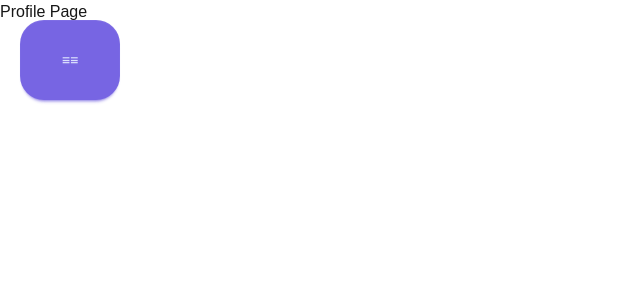
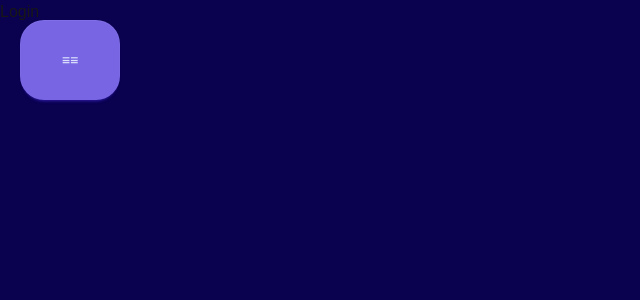
Before and after one commit to Bubblie01/Shellhacks-Project, a Next.js app in the folder frontend/shellhacks-frontend/: page /profile in a window 1280 px wide. Shown: the top 300 px of the page, without its empty margins (0-640 px from the left). Built offline with nearby package versions, Linux system fonts and the light colour scheme.

Commit message:
Profile Auth0 working along with Profile name

```diff
--- /dev/null
+++ b/frontend/shellhacks-frontend/src/app/Componets/ProfileInfo.tsx
@@ -0,0 +1,31 @@
+"use client";
+
+import React from "react";
+import { useAuth0 } from "@auth0/auth0-react";
+
+export default function ProfileInfo() {
+  const { user, isAuthenticated, isLoading, loginWithRedirect, error } = useAuth0();
+
+  if (isLoading) return <div>Loading...</div>;
+  if (error) return <div>Error: {error.message}</div>;
+
+  if (!isAuthenticated) {
+    return (
+      <button onClick={() => loginWithRedirect({ appState: { returnTo: "/home" } })}>
+        Login
+      </button>
+    );
+  }
+
+  // user is guaranteed now
+  return (
+    <div className="p-[5%] bg-[#7765E3] mx-[10%] mt-[10%]">
+        <p className="text-6xl text-center">Welcome {user!.name}!</p>
+        <div className="flex mt-5">
+            <img src={user!.picture} alt={user!.name ?? "User"} className="w-[250px]" />
+            <h2 className="text-2xl"> Name: {user!.name}</h2>
+            <p className="text-2xl"> Email: {user!.email}</p>
+        </div>
+    </div>
+  );
+}
--- a/frontend/shellhacks-frontend/src/app/display/page.tsx
+++ b/frontend/shellhacks-frontend/src/app/display/page.tsx
@@ -1,5 +1,5 @@
 import Navbar from '../Componets/navbar';
-
+import ProfileInfo from '../Componets/ProfileInfo';
 
 export default function Home() {
   return (
--- a/frontend/shellhacks-frontend/src/app/profile/page.tsx
+++ b/frontend/shellhacks-frontend/src/app/profile/page.tsx
@@ -1,12 +1,15 @@
 import Navbar from '../Componets/navbar';
+import ProfileInfo from '../Componets/ProfileInfo';
+import { useAuth0 } from "@auth0/auth0-react";
 
 export default function Home() {
 
   return (
-    <div className="">
+    <div className="bg-[#0A014F]">
         <Navbar />
-
-        <h1>Profile Page</h1>
+        <div className="h-screen w-screen">
+          <ProfileInfo />
+        </div>
     </div>
   );
 }
```
